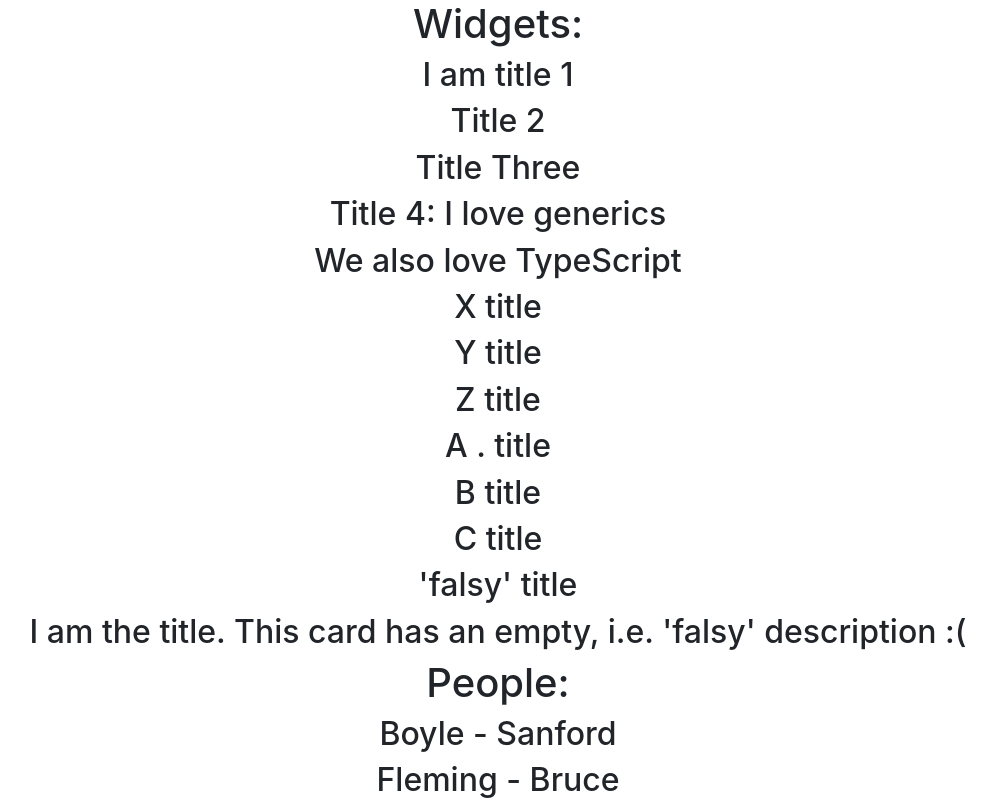
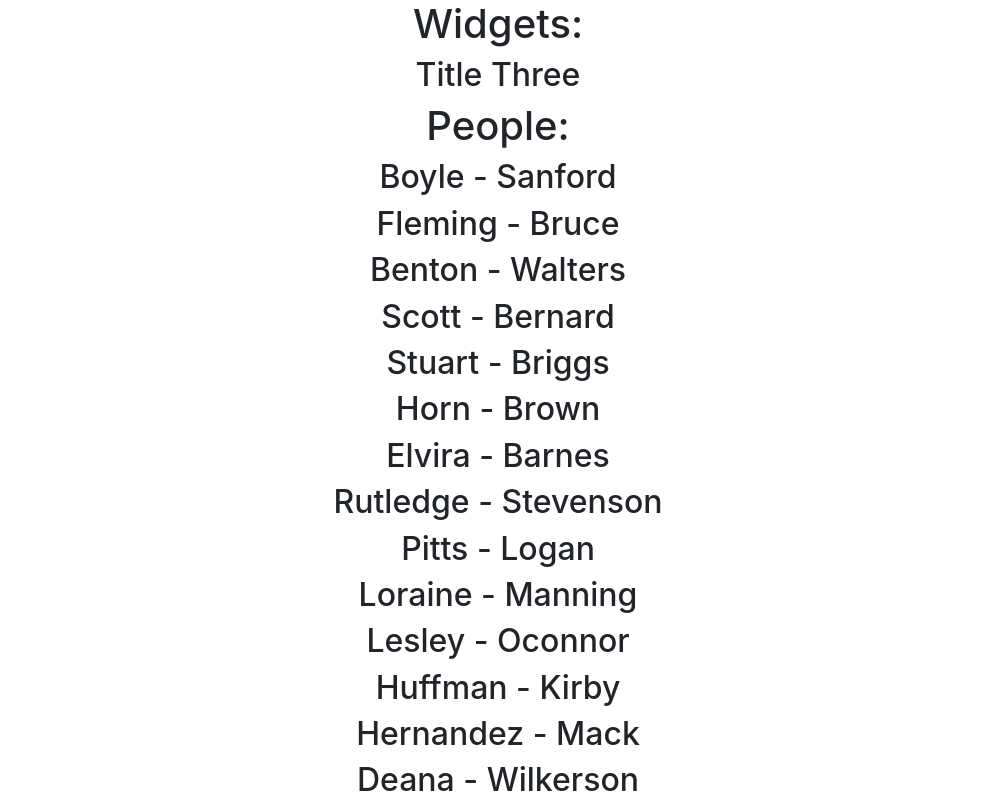
Before and after one commit to anjola-adeuyi/react-typescript-search-sorting-and-filtering, a React (Create React App) app: page / in a window 1280 px wide. Shown: the top 800 px of the page, without its empty margins (142-1138 px from the left). Built offline with nearby package versions, Linux system fonts and the light colour scheme; the HTML template or start-up script is replaced by a standard one.

Commit message:
generic search working

```diff
--- a/src/App.tsx
+++ b/src/App.tsx
@@ -2,12 +2,14 @@ import React from 'react';
 import './App.css';
 import people from './mock-data/person';
 import widgets from './mock-data/widget';
+import genericSearch from './utils/genericSearch';
 
 function App() {
+  const query = 'Three';
   return (
     <div className="App">
       <h1>Widgets:</h1>
-      {widgets.map(widget => {
+      {widgets.filter((widget) => genericSearch(widget, 'title', query)).map(widget => {
         return (
           <div key={widget.id}>
             <h2>{widget.title}</h2>
```
